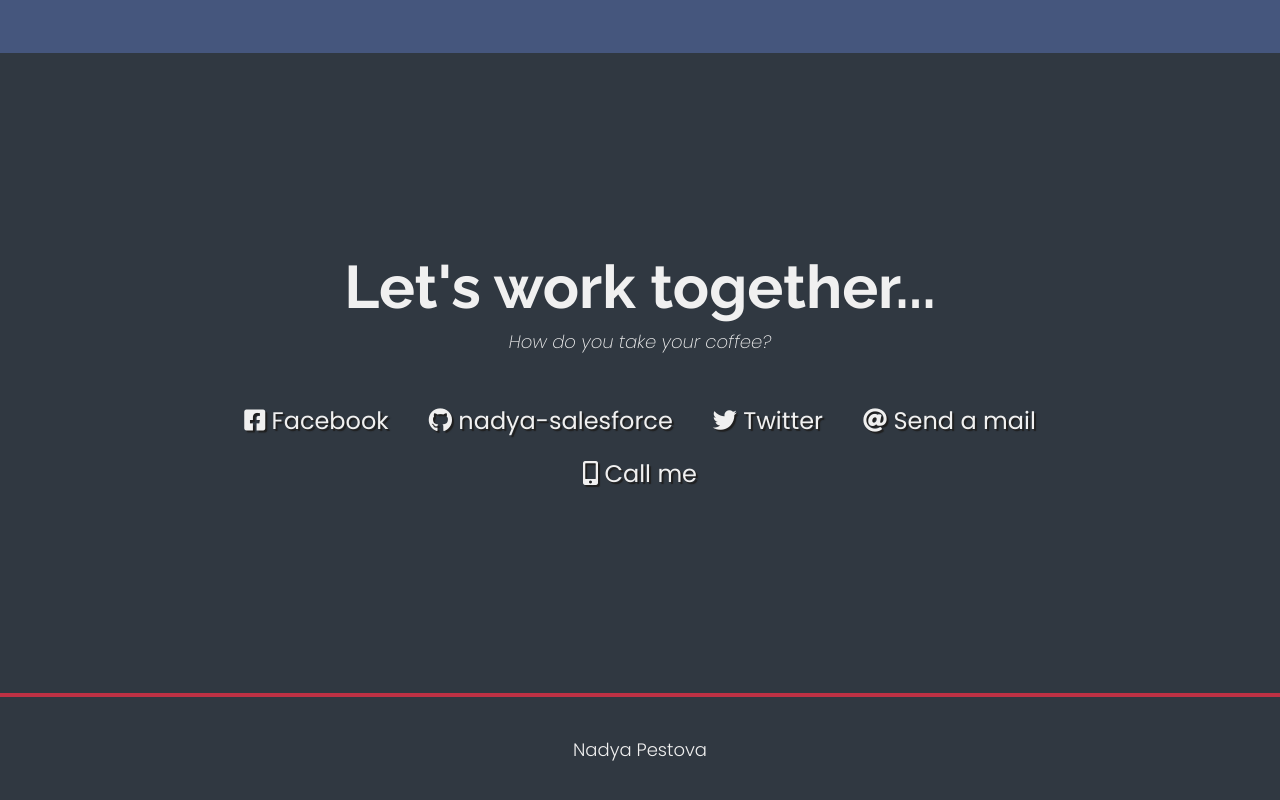
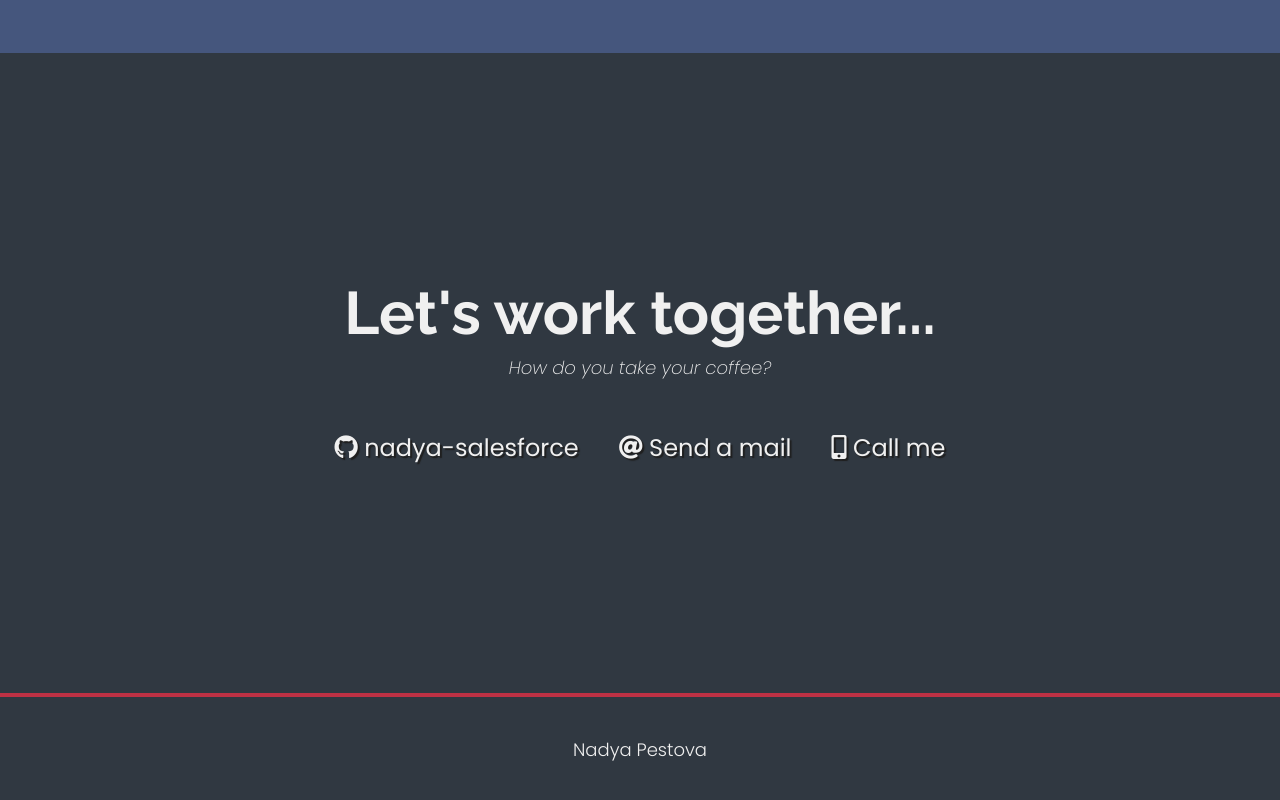
Before and after one commit to nadya-salesforce/nadya-salesforce.github.io, a plain HTML site: page index.html in a window 1280 px wide. Shown: the part 1932-2732 px from the top of the page. Drawn offline with Linux system fonts and the light colour scheme.

Commit message:
Update index.html

```diff
--- a/index.html
+++ b/index.html
@@ -167,25 +167,14 @@
         <p>How do you take your coffee?</p>
       </div>
       <div class="contact-links">
-        <a
-          href="https://facebook.com/freecodecamp"
-          target="_blank"
-          class="btn contact-details"
-          ><i class="fab fa-facebook-square"></i> Facebook</a
-        >
-        <a
+               <a
           id="profile-link"
           href="https://github.com/nadya-salesforce"
           target="_blank"
           class="btn contact-details"
           ><i class="fab fa-github"></i> nadya-salesforce</a
         >
-        <a
-          href="https://twitter.com/freecodecamp"
-          target="_blank"
-          class="btn contact-details"
-          ><i class="fab fa-twitter"></i> Twitter</a
-        >
+
         <a href="/cdn-cgi/l/email-protection#ddb8a5bcb0adb1b89db8a5bcb0adb1b8f3beb2b0" class="btn contact-details"><i class="fas fa-at"></i> Send a mail</a
         >
         <a href="tel:555-555-5555" class="btn contact-details"
```
